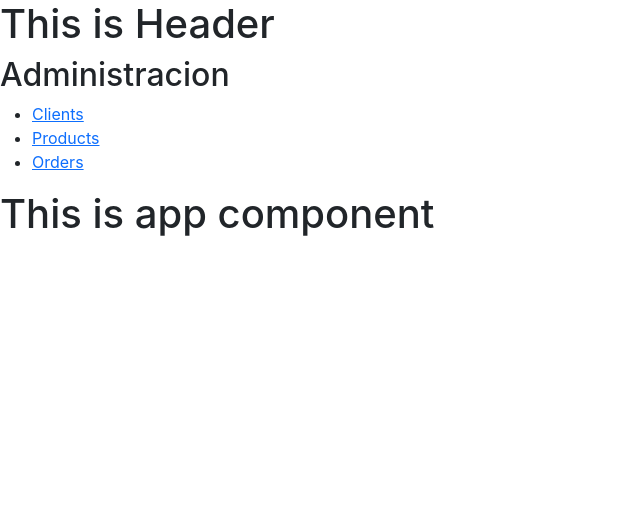
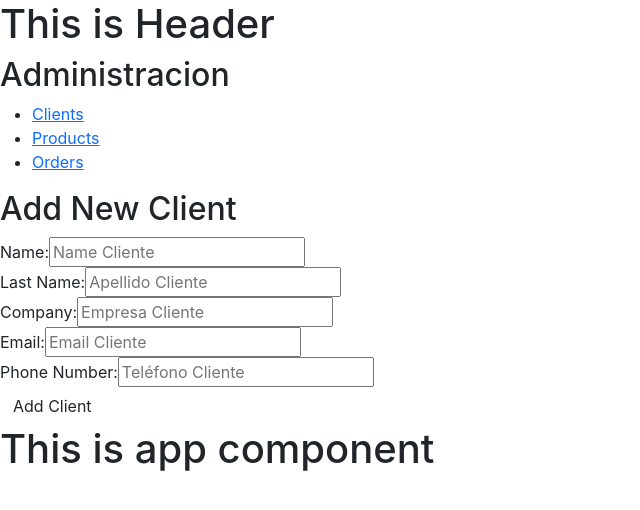
Before and after one commit to ParisArcos/CRM_API-Client, a React (Create React App) app: page /clients/new in a window 1280 px wide. Shown: the top 510 px of the page, without its empty margins (0-640 px from the left). Built offline with nearby package versions, Linux system fonts and the light colour scheme; no server answers.

Commit message:
bug->POST new client

```diff
--- a/src/App.js
+++ b/src/App.js
@@ -7,6 +7,7 @@ import { BrowserRouter as Router, Routes, Route } from "react-router-dom";
 import Header from "./components/layouts/Header";
 import Nav from "./components/layouts/Nav";
 import Clients from "./components/clients/Clients";
+import NewClient from "./components/clients/NewClient"
 import Products from "./components/products/Products";
 import Orders from "./components/orders/Orders";
 
@@ -20,6 +21,7 @@ function App() {
           <main className="caja-contenido col-9">
             <Routes>
               <Route exact path="/" element={<Clients />} />
+              <Route exact path="/clients/new" element={<NewClient />} />
               <Route exact path="/products" element={<Products />} />
               <Route exact path="/orders" element={<Orders />} />
             </Routes>
--- a/src/components/clients/Clients.js
+++ b/src/components/clients/Clients.js
@@ -1,4 +1,5 @@
 import React, { useEffect, useState } from "react";
+import { Link } from "react-router-dom"
 import clientAxios from "../../config/axios"
 import Client from "./Client";
 
@@ -23,7 +24,11 @@ const Clients = () => {
 
   return (
     <div>
+
       <h2>This is Clients component</h2>
+
+      <Link to="/clients/new">Add New Client</Link>
+
       <ul className="listado-clientes">
         {clients.map(client => {
           return <Client key={client._id} client={client} />
--- /dev/null
+++ b/src/components/clients/NewClient.js
@@ -0,0 +1,59 @@
+import React, { useEffect, useState } from 'react'
+import clientAxios from '../../config/axios'
+
+const NewClient = () => {
+
+  const [newClient, setNewClient] = useState({})
+
+  const { name, lastName, company, email, phoneNumber } = newClient
+
+  const APIcall = async () => {
+    const clientsReq = await clientAxios.post("/api/clients")
+    // console.log(clientsReq.data)
+
+    setNewClient(clientsReq.data)
+  }
+
+  useEffect(() => {
+    APIcall()
+  }, []);
+  return (
+    <div>
+      <h2>Add New Client</h2>
+      <form action={APIcall()} method="POST">
+
+        <div className="campo">
+          <label>Name:</label>
+          <input type="text" placeholder="Name Cliente" name={name} />
+        </div>
+
+        <div className="campo">
+          <label>Last Name:</label>
+          <input type="text" placeholder="Apellido Cliente" name={lastName} />
+        </div>
+
+        <div className="campo">
+          <label>Company:</label>
+          <input type="text" placeholder="Empresa Cliente" name={company} />
+        </div>
+
+        <div className="campo">
+          <label>Email:</label>
+          <input type="email" placeholder="Email Cliente" name={email} />
+        </div>
+
+        <div className="campo">
+          <label>Phone Number:</label>
+          <input type="text" placeholder="Teléfono Cliente" name={phoneNumber} />
+        </div>
+
+        <div className="enviar">
+          <input type="submit" className="btn btn-azul" value="Add Client" />
+        </div>
+
+      </form>
+    </div>
+  )
+}
+
+export default NewClient
```
